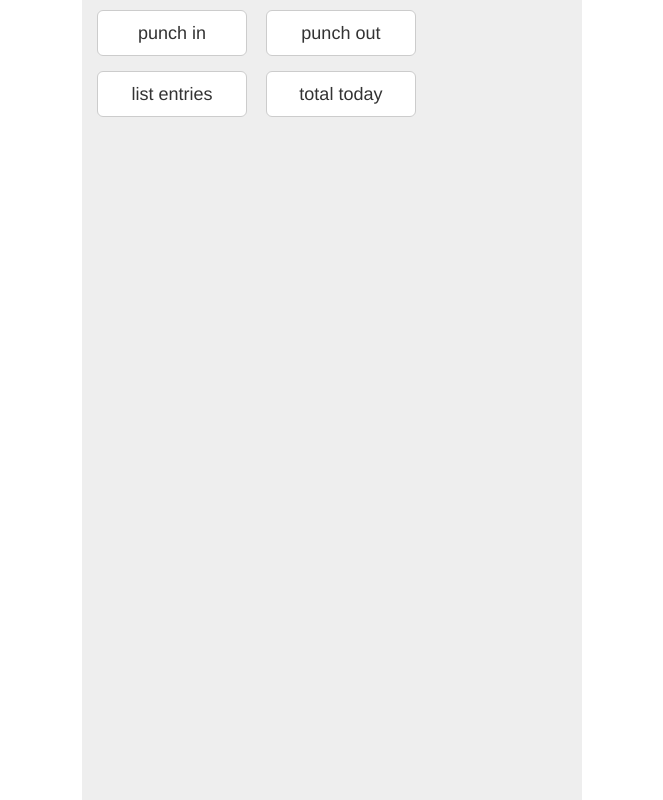
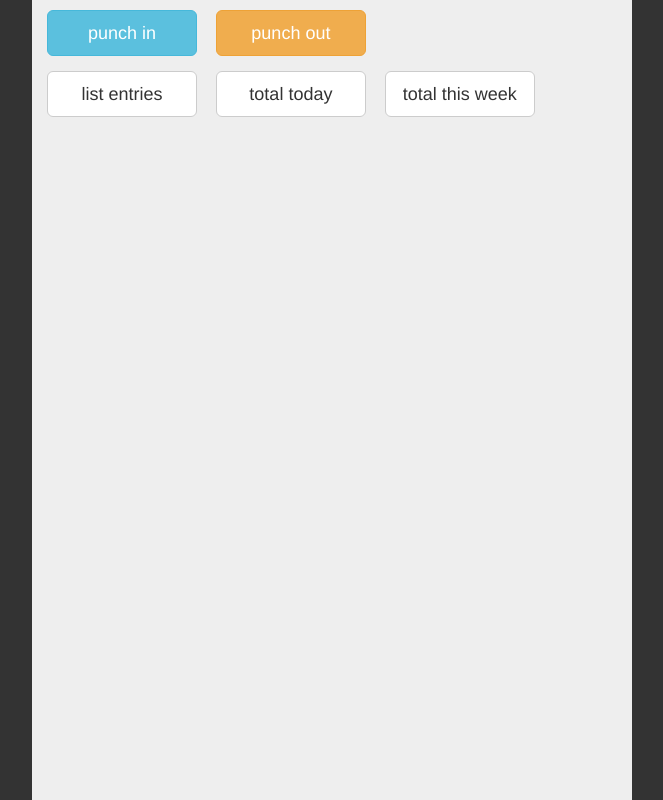
Before and after one commit to 2achary/timeclock, a Flask app: page / in a window 1280 px wide. Shown: the whole page, without its empty margins (308-971 px from the left). Run offline with Flask 2, Linux system fonts and the light colour scheme; some libraries are stand-ins or nearby versions.

Commit message:
working!

```diff
--- a/static/css/custom.css
+++ b/static/css/custom.css
@@ -11,7 +11,7 @@
 }
 
 .container {
-    max-width: 500px;
+    max-width: 600px;
     margin: 0 auto;
     background-color: #eeeeee;
     height: 100%;
@@ -20,6 +20,7 @@
 
 html, body {
     height: 100%;
+    background-color: #333;
 }
 
 .table-container {
--- a/static/js/button_ajax.js
+++ b/static/js/button_ajax.js
@@ -38,6 +38,19 @@ $( "#clockout" ).bind( "click", function() {
   request.send();
 });
 
+$( "#total-time-this-week" ).bind( "click", function() {
+  var request = new XMLHttpRequest();
+  request.onreadystatechange = function () {
+
+    if(request.readyState === 4 && request.status === 200) {
+      var alertMessage = request.responseText;
+      document.getElementById("feedback").innerHTML = alertMessage;
+    }
+  };
+  request.open('GET', 'http://localhost:5000/total_time_this_week');
+  request.send();
+});
+
 $( "#list-entries" ).bind( "click", function() {
   var request = new XMLHttpRequest();
   request.onreadystatechange = function () {
--- a/templates/base.html
+++ b/templates/base.html
@@ -23,12 +23,12 @@
 
                     <button
                         id="clockin"
-                        class="btn btn-default btn-lg"
+                        class="btn btn-info btn-lg"
                         type="submit">punch in</button>
 
                     <button
                         id="clockout"
-                        class="btn btn-default btn-lg"
+                        class="btn btn-warning btn-lg"
                         type="submit">punch out</button>
 
                 </div>
@@ -47,6 +47,11 @@
                         class="btn btn-default btn-lg"
                         type="submit">total today</button>
 
+                    <button
+                        id="total-time-this-week"
+                        class="btn btn-default btn-lg"
+                        type="submit">total this week</button>
+
                 </div>
             </div>
 
```
Also changed, not shown: ClockIn.py (+29 -11 lines), 1 other file.
